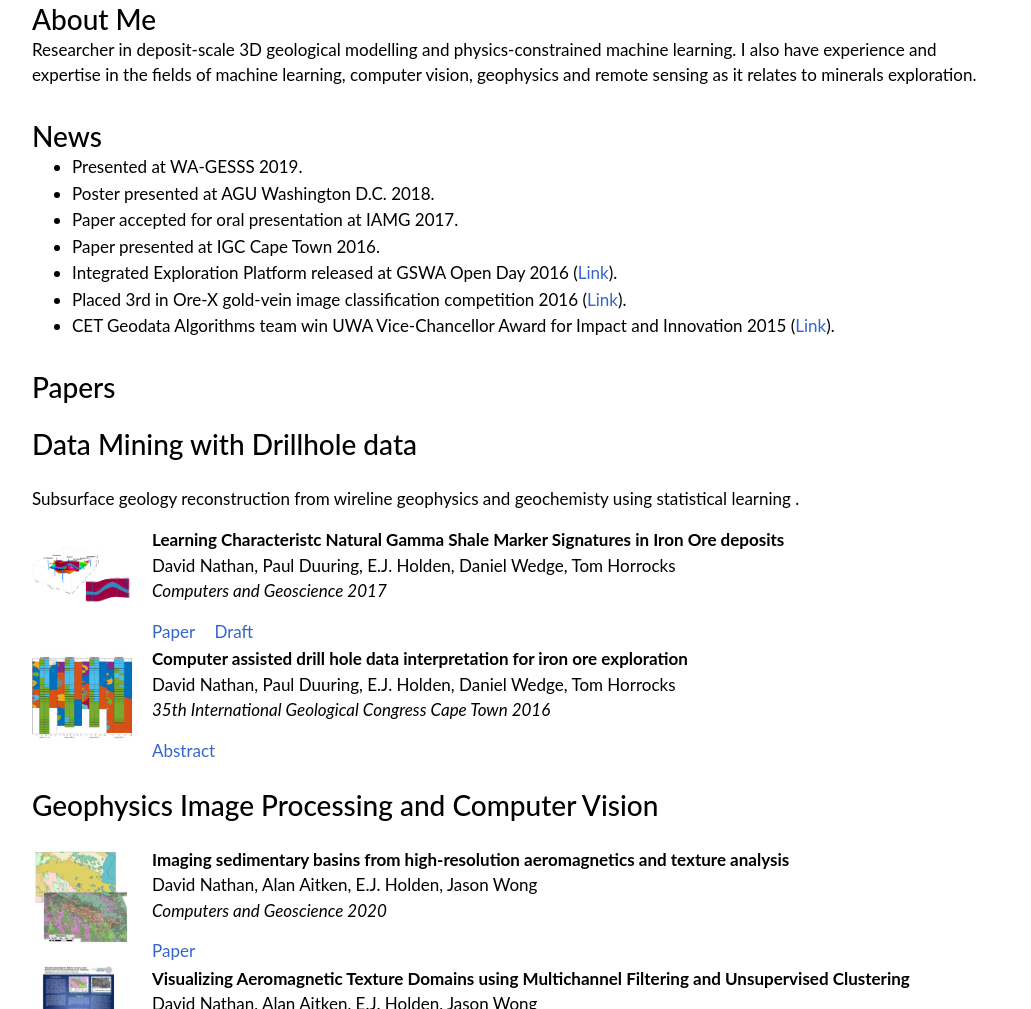
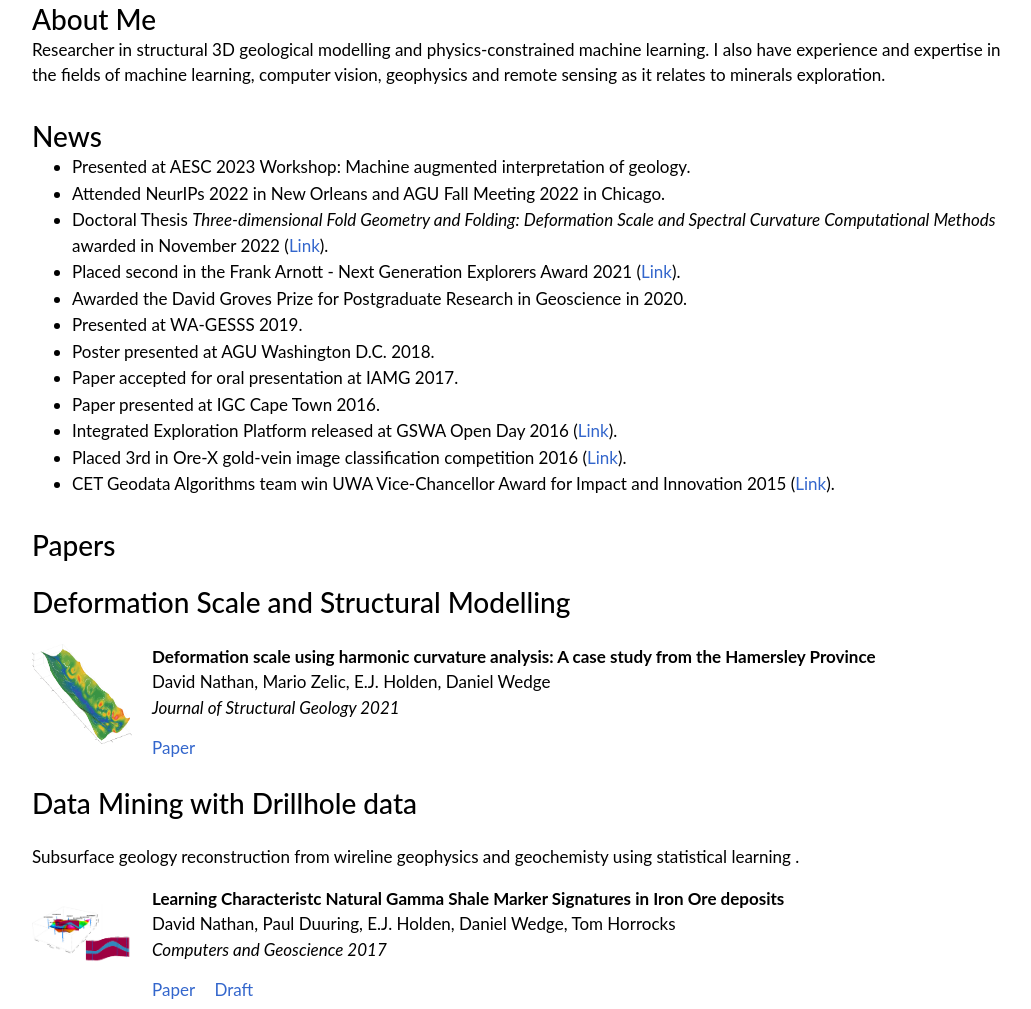
Before and after one commit to david-nathan/david-nathan.github.io, a plain HTML site: page index.html in a window 1280 px wide. Shown: the part 313-1322 px from the top of the page, without its empty margins (123-1154 px from the left). Drawn offline with nearby package versions, Linux system fonts and the light colour scheme; a web font is replaced by a local one.

Commit message:
up to date now

```diff
--- a/index.html
+++ b/index.html
@@ -48,6 +48,7 @@
                                     <a href="https://github.com/david-nathan">Github</a> &bull;
                                     <a href="https://scholar.google.com/citations?user=3TXu_OsAAAAJ">Scholar</a> &bull;
                                     <a href="https://research-repository.uwa.edu.au/en/persons/david-nathan">Research Repository</a>
+                                    <a href="https://www.scopus.com/authid/detail.uri?authorId=57194461520">Scopus</a>
                                 </p>
                             </div>
                         </div>
@@ -63,7 +64,7 @@
                 </div>
                 <div class="row">
                     <div class="col-sm">
-                        <p>Researcher in deposit-scale 3D geological modelling and physics-constrained machine learning. I also have experience and expertise in the fields of machine learning, computer vision, geophysics and remote sensing as it relates to minerals exploration.</p>
+                        <p>Researcher in structural 3D geological modelling and physics-constrained machine learning. I also have experience and expertise in the fields of machine learning, computer vision, geophysics and remote sensing as it relates to minerals exploration.</p>
                     </div>
                 </div>
             </div>
@@ -77,6 +78,31 @@
                 <div class="row">
                         <div class="col-sm">
                         <ul id="news">
+                            <div class="row">
+                                <div class="col-sm">
+                                    <li>Presented at AESC 2023 Workshop: Machine augmented interpretation of geology.</li>
+                                </div>
+                            </div>
+                            <div class="row">
+                                <div class="col-sm">
+                                    <li>Attended NeurIPs 2022 in New Orleans and AGU Fall Meeting 2022 in Chicago.</li>
+                                </div>
+                            </div>
+                            <div class="row">
+                                <div class="col-sm">
+                                    <li>Doctoral Thesis <em>Three-dimensional Fold Geometry and Folding: Deformation Scale and Spectral Curvature Computational Methods</em> awarded in November 2022 (<a href="https://research-repository.uwa.edu.au/en/publications/three-dimensional-fold-geometry-and-folding-deformation-scale-and">Link</a>).</li>
+                                </div>
+                            </div>
+                            <div class="row">
+                                <div class="col-sm">
+                                    <li>Placed second in the Frank Arnott - Next Generation Explorers Award 2021 (<a href="https://www.uwa.edu.au/news/Article/2021/March/Awards-and-achievements-February-2021">Link</a>).</li>
+                                </div>
+                            </div>
+                            <div class="row">
+                                <div class="col-sm">
+                                    <li>Awarded the David Groves Prize for Postgraduate Research in Geoscience in 2020.</li>
+                                </div>
+                            </div>
                         	<div class="row">
                                 <div class="col-sm">
                                     <li>Presented at WA-GESSS 2019.</li>
@@ -123,6 +149,29 @@
                 <h2>Papers</h2>
             </div>
         </div>
+        <div class="row">
+            <div class="col-sm">
+                <h3>Deformation Scale and Structural Modelling</h3>
+            </div>
+        </div>
+        <div class="row">
+            <div class="col-sm">
+                <div class="publication">
+                    <a href="https://www.sciencedirect.com/science/article/abs/pii/S0191814121000262"><img src="./include/images/defscale_figure.png" class="publogo" width="100" height="100"></a>
+                    <p>
+                        <strong>
+                            <a href="https://www.sciencedirect.com/science/article/abs/pii/S0191814121000262">Deformation scale using harmonic curvature analysis: A case study from the Hamersley Province</a>
+                        </strong>
+                        <br>David Nathan, Mario Zelic, E.J. Holden, Daniel Wedge<br>
+                        <em>Journal of Structural Geology 2021</em><br>
+                        <span class="links">
+                            <a href="https://www.sciencedirect.com/science/article/abs/pii/S0191814121000262">Paper</a>
+                        </span>
+                    </p>
+                </div>
+            </div>
+        </div>
+
         <div class="row">
                 <div class="col-sm">
                     <h3>Data Mining with Drillhole data</h3>
```
Also changed, not shown: include/images/defscale_figure.png (added).
